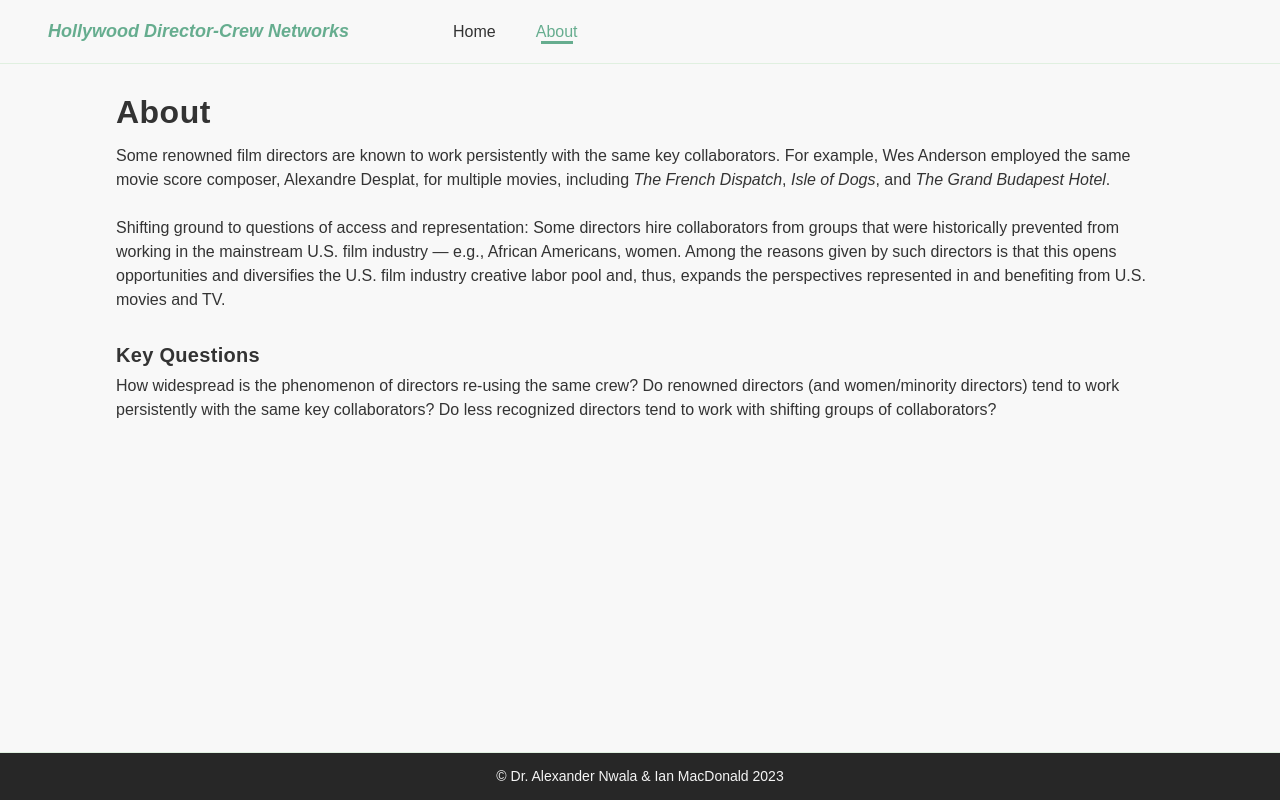
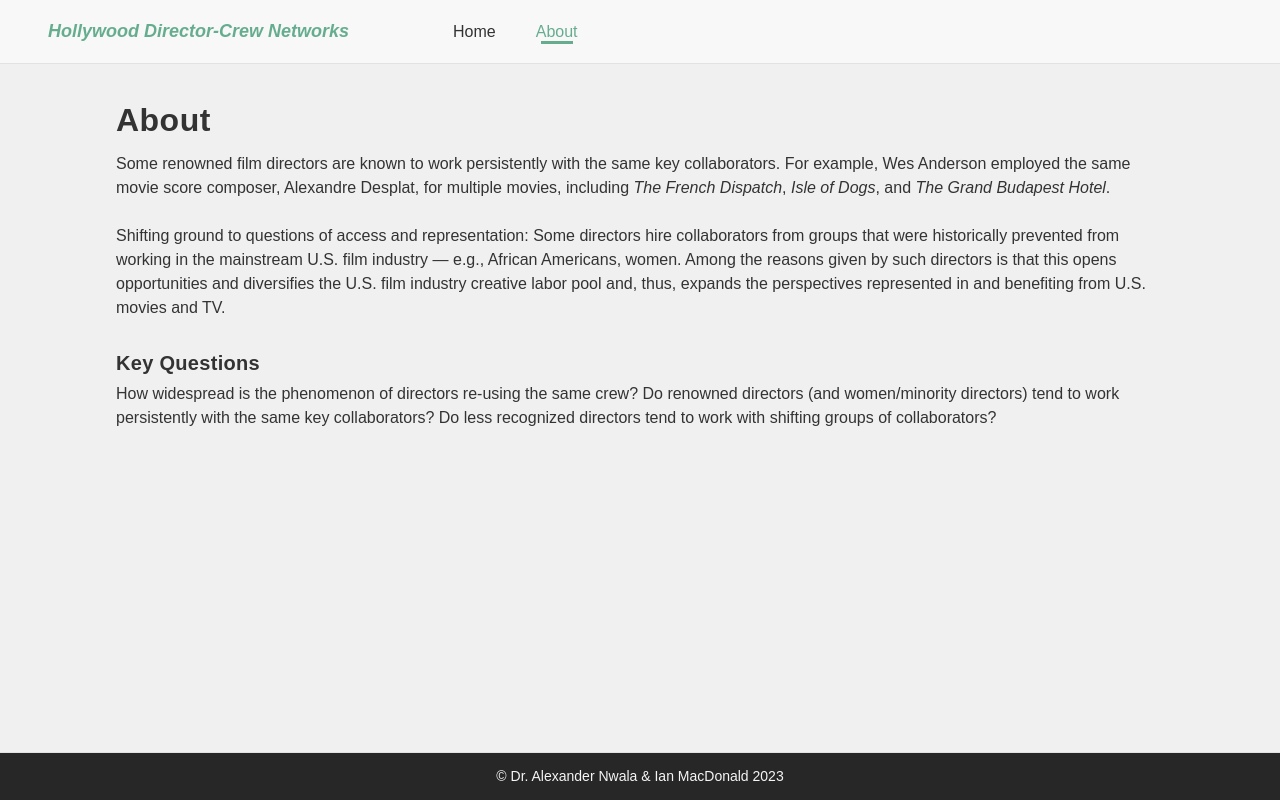
Before and after one commit to immacdonald/hollywood-networks, a React (Vite) app: page /about in a window 1280 px wide. Built offline with nearby package versions, Linux system fonts and the light colour scheme; a web font is replaced by a local one.

Commit message:
Updated site colors and depth

```diff
--- a/src/App.module.scss
+++ b/src/App.module.scss
@@ -12,6 +12,9 @@
     @extend .full;
     flex-grow: 1;
     padding: 0 $md;
-    padding-bottom: $lg;
-    margin-top: $md;
+
+    > div {
+        box-sizing: border-box;
+        padding: $lg 0;
+    }
 }
--- a/src/components/Footer.module.scss
+++ b/src/components/Footer.module.scss
@@ -6,7 +6,7 @@
     display: flex;
     justify-content: center;
     background-color: var(--c-background-dark);
-    border-top: 1px solid var(--c-border-primary);
+    border-top: 1px solid var(--c-border-light);
     color: var(--c-text-light);
     font-size: $smFont;
 }
--- a/src/components/Header.module.scss
+++ b/src/components/Header.module.scss
@@ -7,8 +7,8 @@
     align-items: center;
     justify-content: center;
     height: $headerHeight !important;
-    border-bottom: 1px solid var(--c-border-primary);
-    background-color: var(--c-background-primary);
+    border-bottom: 1px solid var(--c-border-light);
+    background-color: var(--c-background-light);
 }
 
 .content {
--- a/src/components/NetworkGraph.module.scss
+++ b/src/components/NetworkGraph.module.scss
@@ -4,8 +4,8 @@
     width: 100%;
     aspect-ratio: 1;
     max-height: 75vh;
-    //background-color: #f2f2f2;
-    border: 4px solid var(--c-border-primary);
+    background-color: var(--c-background-light);
+    border: 1px solid var(--c-border-dark);
     border-radius: $md;
 }
 
--- a/src/index.module.scss
+++ b/src/index.module.scss
@@ -22,13 +22,13 @@ html {
     }
 
     &::-webkit-scrollbar-track {
-        background: var(--c-border-primary);
+        background: var(--c-border-light);
     }
 
     &::-webkit-scrollbar-thumb {
-        background-color: var(--c-border-primary);
+        background-color: var(--c-border-light);
         border-radius: $sm;
-        border: $xs solid var(--c-border-primary);
+        border: $xs solid var(--c-border-light);
     }
 }
 
@@ -43,6 +43,6 @@ body {
     font-size: $mdFont;
     line-height: 1.5;
     color: var(--c-text-primary);
-    background-color: var(--c-background-primary);
+    background-color: var(--c-background);
     overflow-x: hidden;
 }
--- a/src/styles/base/_color.scss
+++ b/src/styles/base/_color.scss
@@ -13,9 +13,11 @@ $primary: #66ad8f;
     --c-primary: #{$primary};
     --c-primary-dark: #{color.scale($primary, $lightness: -25%)};
 
-    --c-background-primary: #f8f8f8;
+    --c-background-light: #f8f8f8;
+    --c-background: #f0f0f0;
     --c-background-dark: #272727;
-    --c-border-primary: #e0f0e0;
+    --c-border-light: rgb(226, 226, 226);
+    --c-border-dark: #272727;
 
     --t-fast: 0.25s ease;
     --t-mid: 0.5s ease;
```
